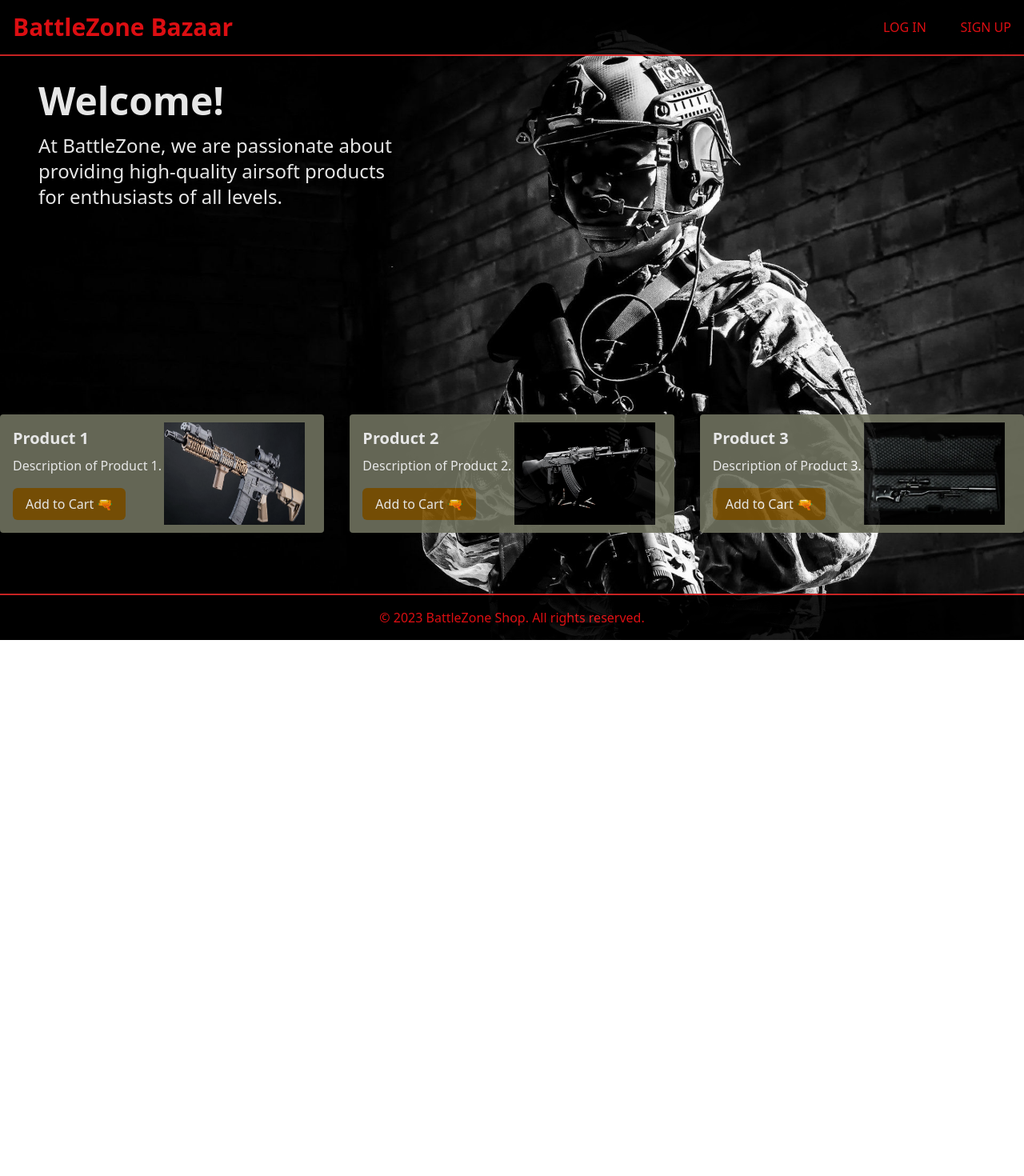
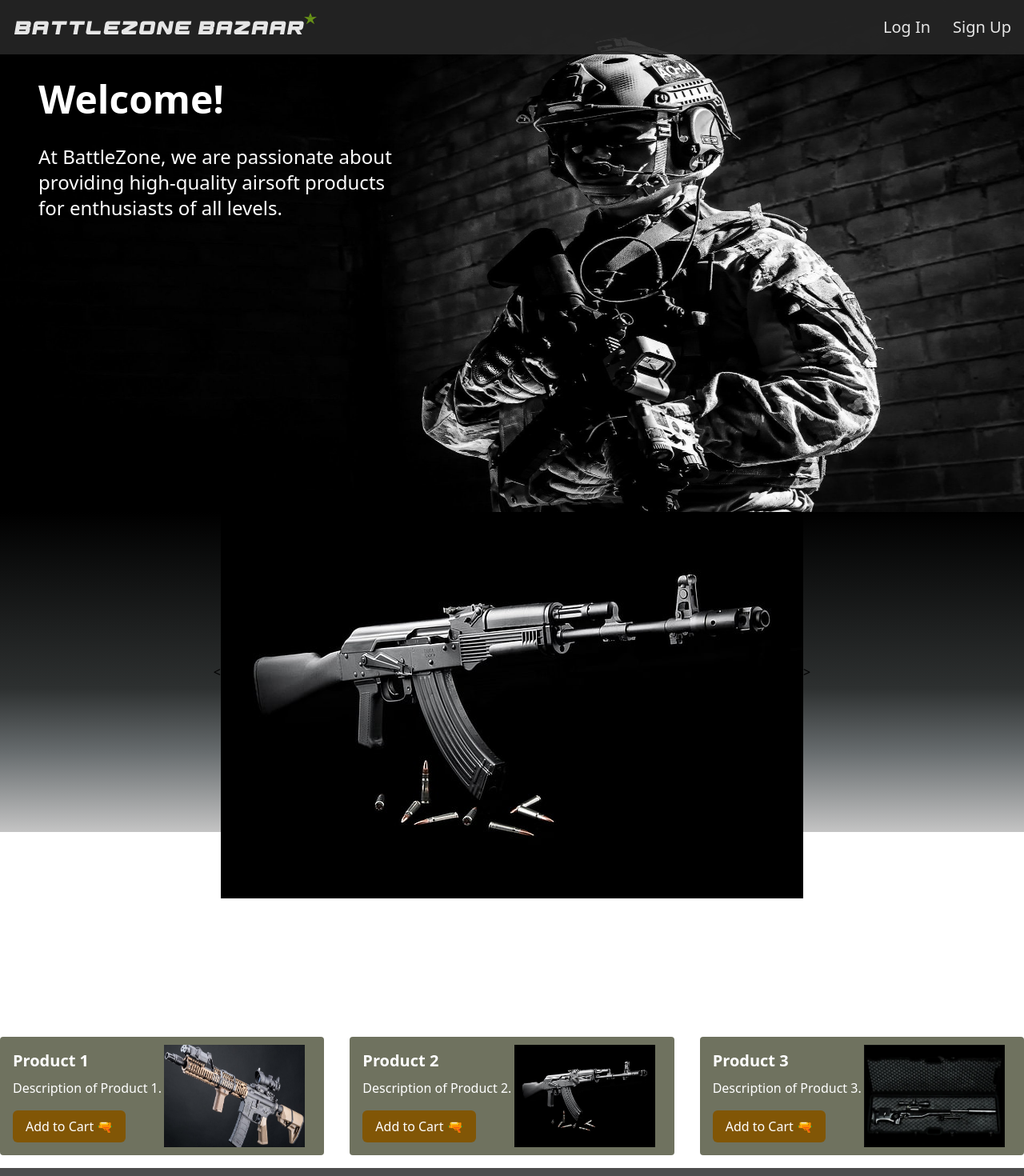
Before and after one commit to Georgi1102/battlezone_bazaar, a React (Create React App) app in the folder client/battle_zone/: page / in a window 1280 px wide. Shown: the top 1470 px of the page at 80% size. Before the commit the page ends 800 px from the top, so only its background shows below. Built offline with nearby package versions, Linux system fonts and the light colour scheme.

Commit message:
start of carousel

```diff
--- a/client/battle_zone/src/App.js
+++ b/client/battle_zone/src/App.js
@@ -7,7 +7,7 @@ import ProductDetails from "./pages/ProductDetails.jsx";
 
 function App() {
   return (
-    <div className="App" style={{width: "100vw", height: "100vh"}}>
+    <div className="App" style={{maxWidth: "100vw", maxHeight: "100vh"}}>
       <Routes>
 				<Route path="/" element={<Home />} />
 				<Route path="/login" element={<Login />} />
--- /dev/null
+++ b/client/battle_zone/src/components/Carousel.jsx
@@ -0,0 +1,44 @@
+import React, { useState } from 'react';
+
+const Carousel = (props) => {
+    const [currentIndex, setCurrentIndex] = useState(0);
+
+    const goToNextSlide = () => {
+        if (currentIndex === props.slides.length - 1) {
+            setCurrentIndex(0);
+        } else {
+            setCurrentIndex(currentIndex + 1);
+        }
+    }
+
+    const goToPrevSlide = () => {
+        if (currentIndex === 0) {
+            setCurrentIndex(props.slides.length - 1);
+        } else {
+            setCurrentIndex(currentIndex - 1);
+        }
+    }
+    const renderSlide = () => {
+        if (!props.slides) {
+            return
+        }
+        return (
+            <div className='carousel-item' style={{maxHeight: "400px"}}>
+                {props.slides[currentIndex]}
+            </div>
+        )
+    }
+    return (
+        <div className='carousel-container  bg-black flex items-center justify-center'>
+            <button className='prev-button' onClick={goToPrevSlide}>
+                {"<"}
+            </button>
+            {renderSlide()}
+            <button className='next-button' onClick={goToNextSlide}>
+                {">"}
+            </button>
+        </div>
+    )
+}
+
+export default Carousel;
--- a/client/battle_zone/src/components/Footer.jsx
+++ b/client/battle_zone/src/components/Footer.jsx
@@ -2,10 +2,10 @@ import React from "react";
 
 export default function Footer () {
     return (
-        <footer className="bg-dark-gray text-white p-4 mt-auto">
+        <footer className="bg-dark-gray text-white py-4  h-[10vh] w-full">
             <div className="container mx-auto text-center space-y-3">
                 <div className="flex flex-row justify-center">
-                    <p className="font-excluded">BattleZone Bazaar</p>
+                    <p className="font-[Excluded]">BattleZone Bazaar</p>
                     <span className="star"></span>
                 </div>
                 <p className="text-sm">&copy; 2023 BattleZone Shop. All rights reserved.</p>
--- a/client/battle_zone/src/components/NavigationBar.jsx
+++ b/client/battle_zone/src/components/NavigationBar.jsx
@@ -5,12 +5,15 @@ export default function NavigationBar() {
   const navigate = useNavigate();
 
   return (
-    <header className="bg-black border-b-2  border-b-red-600 text-red p-4">
+    <header className="bg-dark-gray-solid opacity-90 text-white p-4 " style={{ position: "sticky", top: 0 }}>
       <div className="container mx-auto flex justify-between items-center">
-        <h1 className="text-3xl font-semibold">BattleZone Bazaar</h1>
-        <div className="w-40 flex justify-between">
-          <button onClick={() => navigate("/login")} className="hover:underline">LOG IN</button>
-          <button onClick={() => navigate("/signUp")} className="hover:underline">SIGN UP</button>
+        <div className="flex flex-row justify-center">
+          <h1 className="text-3xl font-[Excluded]">BattleZone Bazaar</h1>
+          <span className="star"></span>
+        </div>
+        <div className="w-40 flex justify-between text-xl">
+          <button onClick={() => navigate("/login")} className="text-hover">Log In</button>
+          <button onClick={() => navigate("/signUp")} className="text-hover">Sign Up</button>
         </div>
       </div>
     </header>
--- a/client/battle_zone/src/pages/Home.jsx
+++ b/client/battle_zone/src/pages/Home.jsx
@@ -2,28 +2,38 @@ import React from "react";
 import NavigationBar from "../components/NavigationBar";
 import BestSellers from "../components/BestSellers";
 import "../style.css";
+import ak47 from "../images/ak47.jpg";
+import m4a1 from "../images/m4a1.jpg";
+import sniper from "../images/sniper.png";
+import Carousel from "../components/Carousel";
+import Footer from "../components/Footer";
 
 export default function Home() {
+  const slides = [
+    <img src={ak47} alt='Slide 1' />,
+    <img src={m4a1} alt='Slide 2' />,
+    <img src={sniper} alt='Slide 3' />
+  ];
   return (
-    <div className="flex opacity-90 flex-col min-h-screen">
-      <NavigationBar></NavigationBar>
-      <div className="flex flex-col items-start ml-12 mt-8">
-        <h2 className="text-5xl text-white font-semibold mb-4">Welcome!</h2>
-        <p className="text-white text-left text-2xl max-w-md">
-          At BattleZone, we are passionate about providing high-quality airsoft
-          products for enthusiasts of all levels.
-        </p>
+    <div className="flex flex-col min-h-screen">
+      <div className="img_container h-[80vh]">
+        <NavigationBar></NavigationBar>
+        <div className="flex flex-col items-start ml-12 mt-8 ">
+          <h2 className="text-5xl text-white font-semibold mb-8">Welcome!</h2>
+          <p className="text-white text-left text-2xl max-w-md">
+            At BattleZone, we are passionate about providing high-quality airsoft
+            products for enthusiasts of all levels.
+          </p>
+        </div>
       </div>
 
       <div>
-        <BestSellers />
+        <Carousel slides={slides}></Carousel>
       </div>
 
-      <footer className="bg-black border-t-2 border-t-red-600 text-red p-4 mt-auto">
-        <div className="container mx-auto text-center">
-          <p>&copy; 2023 BattleZone Shop. All rights reserved.</p>
-        </div>
-      </footer>
+      <BestSellers />
+      <Footer />
+
     </div>
   );
 }
--- a/client/battle_zone/src/style.css
+++ b/client/battle_zone/src/style.css
@@ -1,5 +1,5 @@
 body {
-    background-image: url('./images/backgroundSpecialForces.jpg');
+    /* background-image: url('./images/backgroundSpecialForces.jpg'); */
     background-size: cover;
     background-position: center;
     background-attachment: fixed;
@@ -7,6 +7,16 @@ body {
     padding: 0;
 }
 
-.login-input{
+.login-input {}
 
+.text-hover:hover {
+    color: red;
+    text-decoration: underline;
 }
+
+.carousel-container {
+    background: rgb(0, 0, 0);
+    background: linear-gradient(180deg, rgba(0, 0, 0, 1) 0%, rgba(45, 48, 48, 1) 55%, rgba(103, 108, 110, 1) 75%, rgba(196, 196, 196, 1) 100%);
+}
+
+.carousel-item {}
--- a/client/battle_zone/src/tailwind.css
+++ b/client/battle_zone/src/tailwind.css
@@ -4,6 +4,7 @@
 
 .img_container{
   background-image: url("./images/backgroundSpecialForces.jpg");
+  background-size: 100% 100%;
 }
 
 /* Elements */
```
